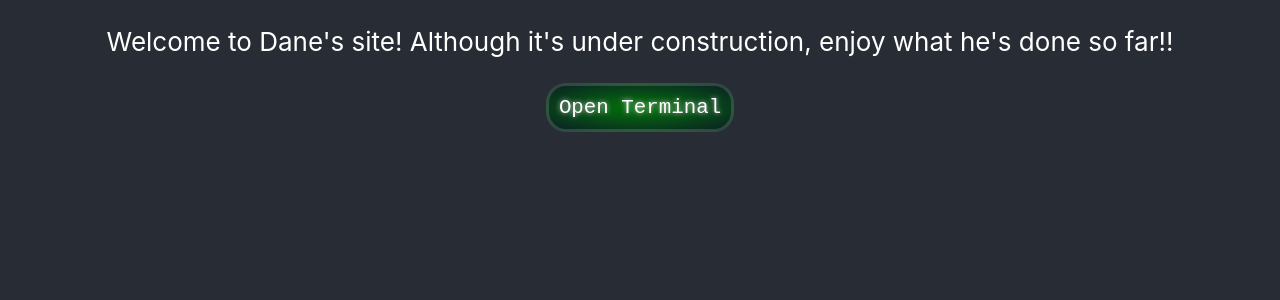
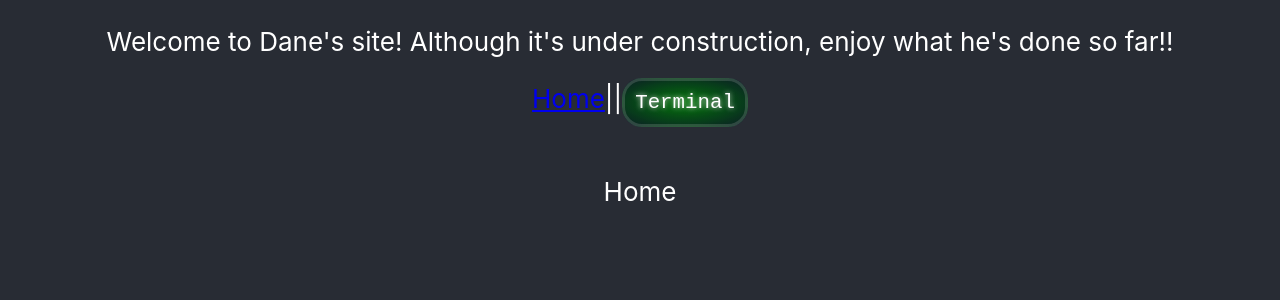
Before and after one commit to Dane-Dawson/dane-dawson.github.io, a React (Create React App) app: page / in a window 1280 px wide. Shown: the top 300 px of the page. Built offline with nearby package versions, Linux system fonts and the light colour scheme.

Commit message:
router initialized

```diff
--- a/package.json
+++ b/package.json
@@ -9,11 +9,11 @@
     "@testing-library/user-event": "^12.1.10",
     "react": "^17.0.2",
     "react-dom": "^17.0.2",
+    "react-router-dom": "^5.2.0",
     "react-scripts": "4.0.3",
     "web-vitals": "^1.0.1"
   },
   "scripts": {
-
     "predeploy": "npm run build",
     "deploy": "gh-pages -d build",
     "start": "react-scripts start",
--- a/src/App.css
+++ b/src/App.css
@@ -36,9 +36,14 @@
   }
 }
 
-/* buttons */
+/* link styles */
 
 .show-terminal{
+  /* these two lines remove previous styling for link */
+  color: inherit;
+    text-decoration: inherit;
+    /* ^^ these two ^^ */
+
   padding: 10px;
   border: 3px solid #c8c8c831;
   border-radius: 20px;
@@ -48,8 +53,6 @@
   background-image: radial-gradient(
     rgba(0, 150, 0, 0.75), rgb(12, 17, 41) 120%
   );
-  /* height: 60vh;
-  width: 80vw; */
   color: white;
   font: 1.3rem Inconsolata, monospace;
   text-shadow: 0 0 5px #C8C8C8;
--- a/src/App.js
+++ b/src/App.js
@@ -1,9 +1,17 @@
 import React, { useState } from 'react';
+import {
+  BrowserRouter as Router,
+  Switch,
+  Route,
+  Link
+} from "react-router-dom";
+
 import './App.css';
 
 import rocketDane from './images/Rocket-Dane.png'
 import piConstruction from './images/pika-construction.gif'
 import Terminal from './components/terminal/Terminal'
+import Home from "./components/home/Home"
 
 
 function App() {
@@ -24,9 +32,28 @@ function App() {
         <p>
         Welcome to Dane's site! Although it's under construction, enjoy what he's done so far!!
         </p>
-        <button className="show-terminal" onClick={()=>toggleTerminal(prev=>!prev)}>{showTerminal ? "Close Terminal" : "Open Terminal"}</button>
+        <Router>
+      <div>
+        <nav>
+              <Link to="/">Home</Link>||
+              <Link className="show-terminal" to="/terminal">Terminal</Link>
+
+        </nav>
         <br/>
-        {renderTerminal()}
+        <br/>
+
+        {/* A <Switch> looks through its children <Route>s and
+            renders the first one that matches the current URL. */}
+        <Switch>
+          <Route path="/terminal">
+            <Terminal setTerminalInput={setTerminalInput} />
+          </Route>
+          <Route path="/">
+            <Home />
+          </Route>
+        </Switch>
+      </div>
+    </Router>
         {/* <p>
           It's currently under construction. Click to pet the Pikachu while you wait.
         </p>
--- /dev/null
+++ b/src/components/home/Home.js
@@ -0,0 +1,6 @@
+export default function Home(){
+    return(<div>
+        Home
+    </div>
+    )
+}
```
Also changed, not shown: 1 other file (tests, documents, lock files or other folders).
